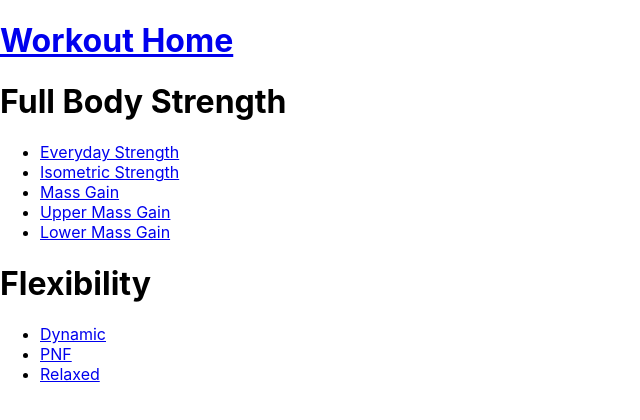
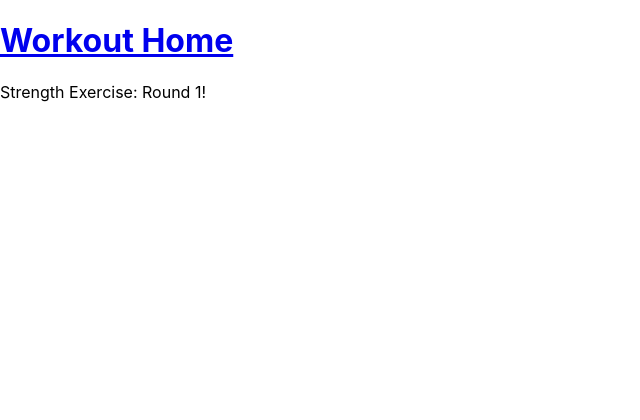
Before and after one commit to Chris-N/Workout, a React (Create React App) app: page /pnf in a window 1280 px wide. Shown: the top 420 px of the page, without its empty margins (0-640 px from the left). Built offline with nearby package versions, Linux system fonts and the light colour scheme.

Commit message:
Expanding on the routes and @types for styled components

```diff
--- a/package.json
+++ b/package.json
@@ -11,6 +11,7 @@
     "@types/react": "^16.9.0",
     "@types/react-dom": "^16.9.0",
     "@types/react-router-dom": "^5.1.5",
+    "@types/styled-components": "^5.1.0",
     "graphql": "^15.0.0",
     "graphql.macro": "^1.4.2",
     "react": "^16.13.1",
--- a/src/App.tsx
+++ b/src/App.tsx
@@ -1,6 +1,6 @@
 import * as React from 'react'
-import { BrowserRouter as Router, Switch, Route, Link } from 'react-router-dom'
-import Everyday from './components/Everyday'
+import { BrowserRouter as Router, Switch, Route } from 'react-router-dom'
+import { Everyday } from './components/Everyday'
 import Header from './components/Header'
 import Home from './components/Home'
 
@@ -13,6 +13,27 @@ export const App = () => {
           <Route path="/strength">
             <Everyday />
           </Route>
+          <Route path="/isometric">
+            <Everyday />
+          </Route>
+          <Route path="/fullmass">
+            <Everyday />
+          </Route>
+          <Route path="/uppermass">
+            <Everyday />
+          </Route>
+          <Route path="/lowermass">
+            <Everyday />
+          </Route>
+          <Route path="/dynamic">
+            <Everyday />
+          </Route>
+          <Route path="/pnf">
+            <Everyday />
+          </Route>
+          <Route path="/relaxed">
+            <Everyday />
+          </Route>
           <Route path="/">
             <Home />
           </Route>
--- a/src/components/Everyday/index.tsx
+++ b/src/components/Everyday/index.tsx
@@ -1,3 +1,8 @@
 import * as React from 'react'
+import styled from 'styled-components'
 
-export default () => <div>Strength Exercise: Round 1!</div>
+const Container = styled.div``
+
+export const Everyday: React.FC = () => {
+  return <Container>Strength Exercise: Round 1!</Container>
+}
```
Also changed, not shown: 1 other file (tests, documents, lock files or other folders).
